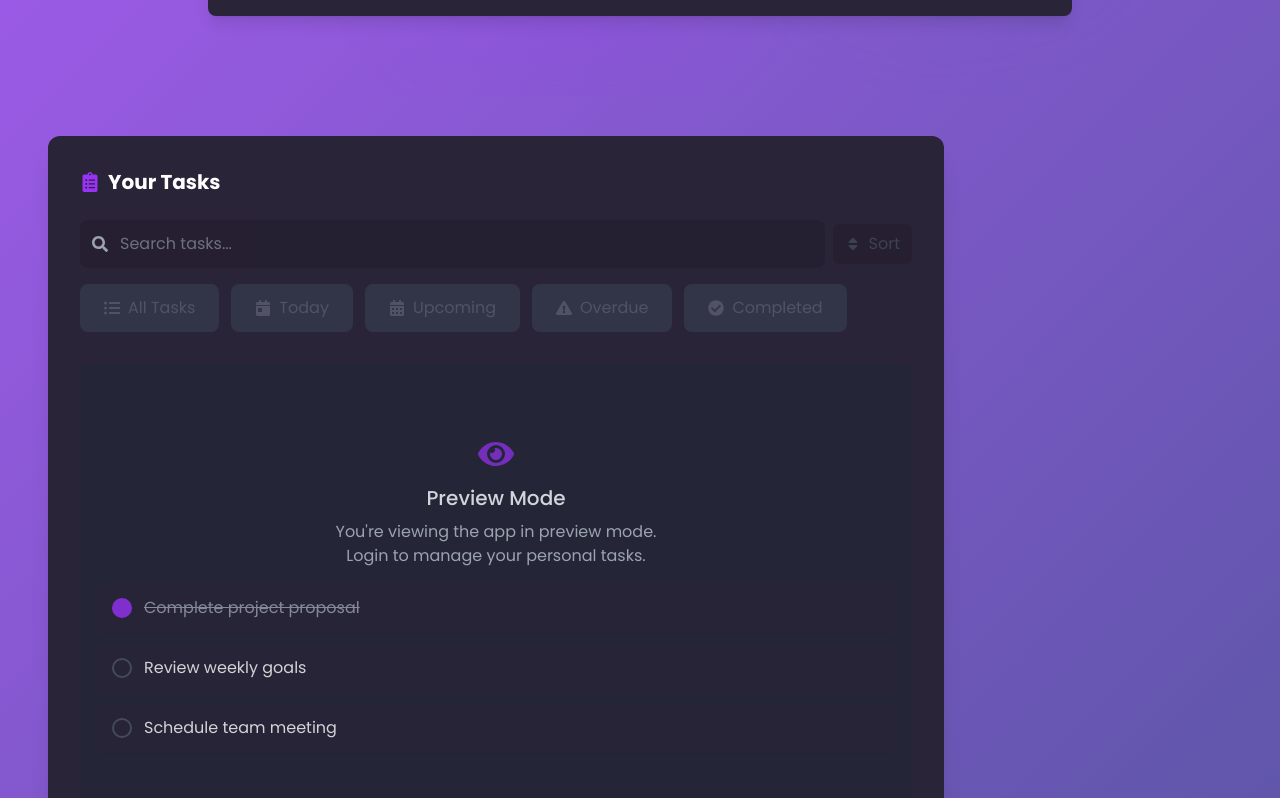
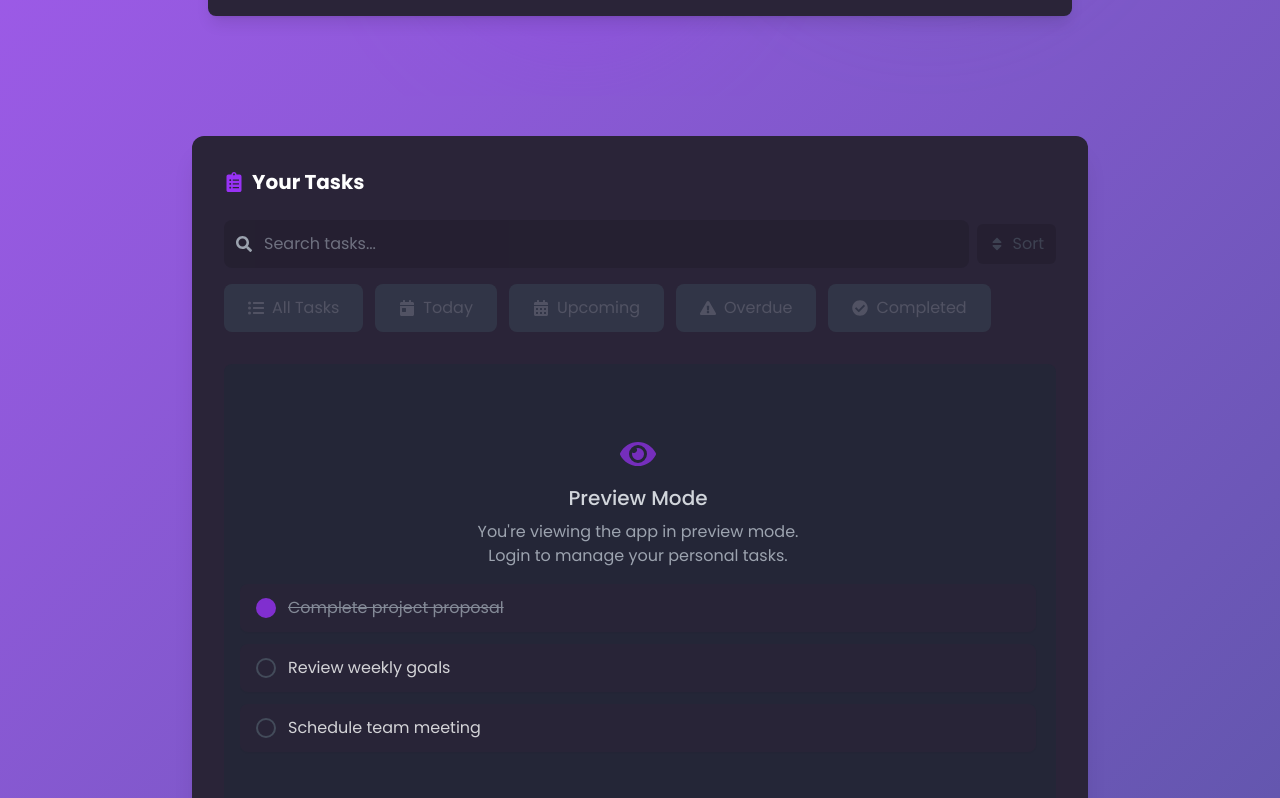
Before and after one commit to R-Tharanka/react-todo, a React (Create React App) app in the folder frontend/: page / in a window 1280 px wide. Shown: the part 642-1440 px from the top of the page. Built offline with nearby package versions, Linux system fonts and the light colour scheme.

Commit message:
feat: enhance HomePage and TodoList components; add custom scrollbar styling and scrolling hint for improved user experience

```diff
--- a/frontend/src/components/TodoList.js
+++ b/frontend/src/components/TodoList.js
@@ -69,7 +69,7 @@ const TodoList = () => {
       <Droppable droppableId="tasks-list">
         {(provided) => (
           <ul
-            className="mt-6 space-y-3"
+            className="mt-6 space-y-3 w-full"
             ref={provided.innerRef}
             {...provided.droppableProps}
           >
--- a/frontend/src/index.css
+++ b/frontend/src/index.css
@@ -50,6 +50,44 @@
     animation: fadeIn 0.3s ease-in-out;
   }
 
+  /* Custom scrollbar styling */
+  .custom-scrollbar::-webkit-scrollbar {
+    width: 6px;
+    height: 0; /* Remove horizontal scrollbar */
+  }
+
+  .custom-scrollbar::-webkit-scrollbar-track {
+    background: rgba(229, 231, 235, 0.3);
+    border-radius: 10px;
+  }
+
+  .custom-scrollbar::-webkit-scrollbar-thumb {
+    background: rgba(152, 50, 245, 0.5);
+    border-radius: 10px;
+  }
+
+  .custom-scrollbar::-webkit-scrollbar-thumb:hover {
+    background: rgba(152, 50, 245, 0.8);
+  }
+
+  /* For Firefox */
+  .custom-scrollbar {
+    scrollbar-width: thin;
+    scrollbar-color: rgba(152, 50, 245, 0.5) rgba(229, 231, 235, 0.3);
+    overflow-x: hidden; /* Ensure no horizontal scroll */
+  }
+
+  /* Scrolling indicator animation */
+  @keyframes scrollIndicator {
+    0% { transform: translateY(0); opacity: 0.8; }
+    50% { transform: translateY(5px); opacity: 1; }
+    100% { transform: translateY(0); opacity: 0.8; }
+  }
+
+  .scroll-hint {
+    animation: scrollIndicator 2s ease-in-out infinite;
+  }
+
   /* Theme transition */
   .theme-transition {
     transition: all 0.3s ease;
--- a/frontend/src/pages/HomePage.js
+++ b/frontend/src/pages/HomePage.js
@@ -1,4 +1,4 @@
-import React, { useContext } from 'react';
+import React, { useContext, useEffect, useState } from 'react';
 import TodoList from '../components/TodoList';
 import SearchBox from '../components/SearchBox';
 import FilterButtons from '../components/FilterButtons';
@@ -7,12 +7,42 @@ import { TodoContext } from '../context/TodoContext';
 import { FaSpinner, FaClipboardList } from 'react-icons/fa';
 
 const HomePage = () => {
-  const { loading, error } = useContext(TodoContext);
+  const { loading, error, tasks } = useContext(TodoContext);
+  const [showScrollHint, setShowScrollHint] = useState(false);
+
+  // Check if scroll hint should be shown
+  useEffect(() => {
+    if (!loading && tasks?.length > 0) {
+      const checkScrollNeeded = () => {
+        const container = document.getElementById('task-scroll-container');
+        if (container) {
+          // Show hint only if content height is greater than container height
+          setShowScrollHint(container.scrollHeight > container.clientHeight);
+        }
+      };
+
+      // Initial check
+      checkScrollNeeded();
+
+      // Re-check when tasks change
+      const observer = new MutationObserver(checkScrollNeeded);
+      const container = document.getElementById('task-scroll-container');
+      if (container) {
+        observer.observe(container, { childList: true, subtree: true });
+      }
+
+      return () => {
+        if (observer) {
+          observer.disconnect();
+        }
+      };
+    }
+  }, [loading, tasks]);
 
   return (
-    <div className="min-h-screen pt-16 pb-12">
+    <div className="min-h-screen pt-16 pb-12 px-4 sm:px-6">
       <Hero />
-      <div className="max-w-4xl mx-auto bg-white dark:bg-card-bg rounded-xl shadow-xl p-4 sm:p-6 md:p-8 mx-2 sm:mx-4">
+      <div className="max-w-4xl mx-auto bg-white dark:bg-card-bg rounded-xl shadow-xl p-4 sm:p-6 md:p-8">
         <div className="mb-4 sm:mb-6">
           <div className="flex justify-between items-center mb-4 sm:mb-6">
             <h2 className="text-lg sm:text-xl font-bold text-gray-800 dark:text-white flex items-center">
@@ -32,7 +62,18 @@ const HomePage = () => {
               <FaSpinner className="animate-spin h-8 w-8 text-primary-purple" />
             </div>
           ) : (
-            <TodoList />
+            <div
+              className="h-[33rem] sm:h-[34rem] md:h-[36rem] overflow-y-auto overflow-x-hidden pr-1 custom-scrollbar task-container"
+              id="task-scroll-container"
+            >
+              <TodoList />
+              {showScrollHint && (
+                <div className="text-center text-xs text-gray-500 dark:text-gray-400 py-2 opacity-70 scroll-hint animate-fadeIn">
+                  {/* Subtle scrolling hint */}
+                  Scroll to see more tasks
+                </div>
+              )}
+            </div>
           )}
 
           {error && (
```
